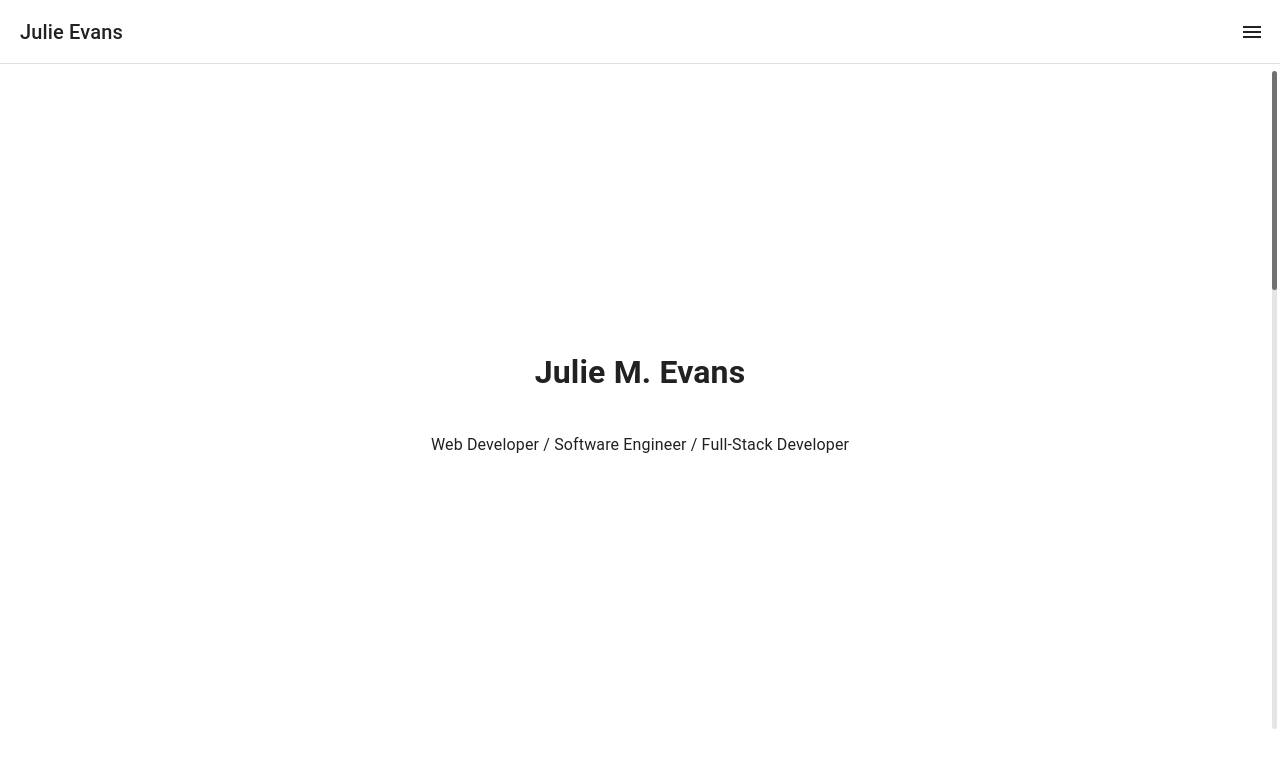
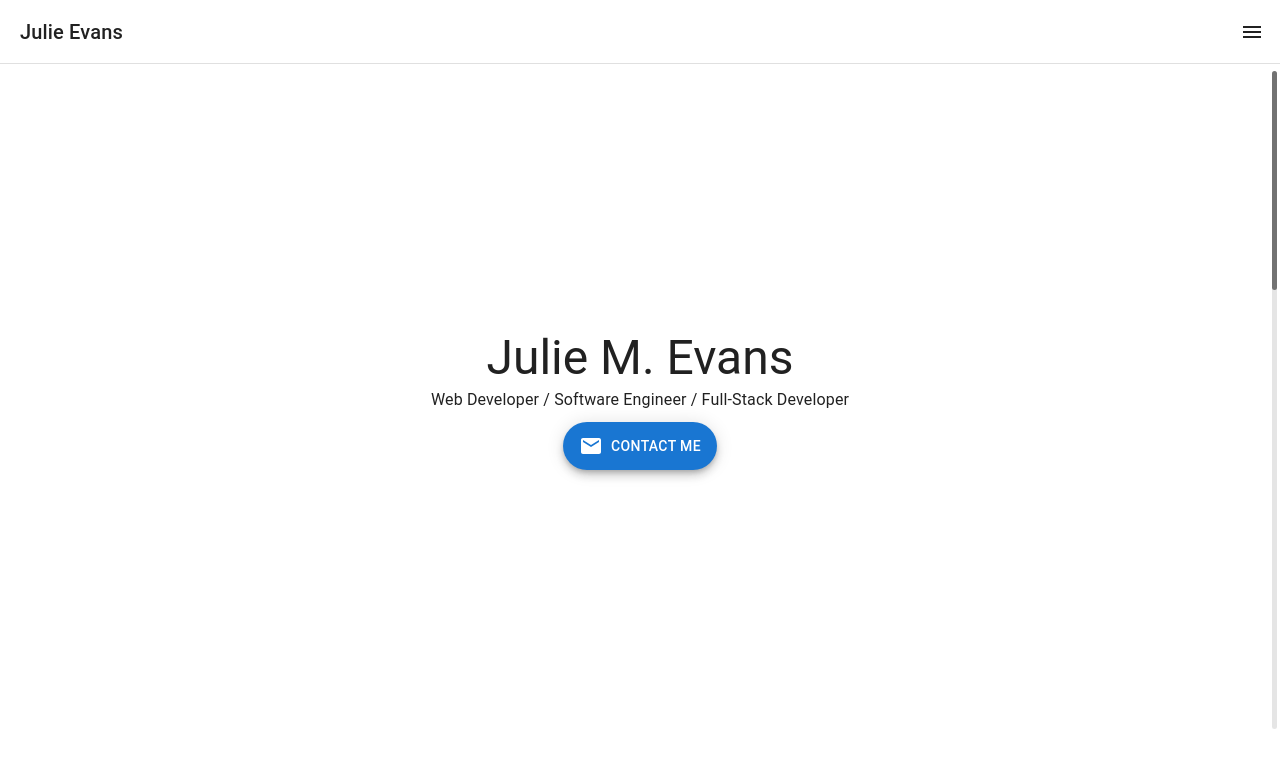
Before and after one commit to mailauki/portfolio-v1, a React (Create React App) app: page / in a window 1280 px wide. Shown: the top 768 px of the page. Built offline with nearby package versions, Linux system fonts and the light colour scheme.

Commit message:
Added buttons to Home

```diff
--- a/src/components/Contact.js
+++ b/src/components/Contact.js
@@ -1,4 +1,4 @@
-import { List, ListItem, ListItemIcon, ListItemText, Typography, Divider, Link } from '@mui/material';
+import { List, ListItem, ListItemIcon, ListItemText, Typography, Divider, Link as Anchor } from '@mui/material';
 import EmailIcon from '@mui/icons-material/Email';
 import PhoneIphoneIcon from '@mui/icons-material/PhoneIphone';
 import HouseIcon from '@mui/icons-material/House';
@@ -22,14 +22,14 @@ function Contact() {
         <ListItemText
           primary="Email"
           secondary={
-            <Link
+            <Anchor
               href="mailto:juliemevans17@gmail.com"
               target="_blank"
               color="inherit"
               underline="hover"
             >
               juliemevans17@gmail.com
-            </Link>
+            </Anchor>
           }
         />
       </ListItem>
@@ -40,14 +40,14 @@ function Contact() {
         <ListItemText
           primary="Phone"
           secondary={
-            <Link
+            <Anchor
               href="tel:7134470724"
               target="_blank"
               color="inherit"
               underline="hover"
             >
               (713) 447 - 0724
-            </Link>
+            </Anchor>
           }
         />
       </ListItem>
@@ -67,14 +67,14 @@ function Contact() {
         <ListItemText
           primary="LinkedIn"
           secondary={
-            <Link
+            <Anchor
               href="https://linkedin.com/in/julie-evans-38144180"
               target="_blank"
               color="inherit"
               underline="hover"
             >
               https://linkedin.com/in/julie-evans-38144180
-            </Link>
+            </Anchor>
           }
         />
       </ListItem>
@@ -85,14 +85,14 @@ function Contact() {
         <ListItemText
           primary="GitHub"
           secondary={
-            <Link
+            <Anchor
               href="https://github.com/mailauki"
               target="_blank"
               color="inherit"
               underline="hover"
             >
               https://github.com/mailauki
-            </Link>
+            </Anchor>
           }
         />
       </ListItem>
@@ -103,14 +103,14 @@ function Contact() {
         <ListItemText
           primary="Blog"
           secondary={
-            <Link
+            <Anchor
               href="https://dev.to/mailauki"
               target="_blank"
               color="inherit"
               underline="hover"
             >
               https://dev.to/mailauki
-            </Link>
+            </Anchor>
           }
         />
       </ListItem>
--- a/src/components/Menu.js
+++ b/src/components/Menu.js
@@ -1,4 +1,3 @@
-import { useState } from 'react';
 import { NavLink, useLocation } from 'react-router-dom';
 import { styled } from '@mui/material/styles';
 import { List, ListItem, ListItemButton, ListItemIcon, ListItemText, Drawer, IconButton, Button, ButtonGroup, Divider, Switch, Link as Anchor } from '@mui/material';
@@ -142,21 +141,21 @@ function Menu({ open, handleDrawerClose, darkMode, handleDarkMode }) {
           <ButtonGroup variant="text">
             <Button
               component={Anchor}
-              href="https://dev.to/mailauki"
+              href="mailto:juliemevans17@gmail.com"
               target="_blank"
             >
               <EmailIcon />
             </Button>
             <Button
               component={Anchor}
-              href="https://dev.to/mailauki"
+              href="https://linkedin.com/in/julie-evans-38144180"
               target="_blank"
             >
               <LinkedInIcon />
             </Button>
             <Button
               component={Anchor}
-              href="https://dev.to/mailauki"
+              href="https://github.com/mailauki"
             >
               <GitHubIcon />
             </Button>
--- a/src/pages/Home.js
+++ b/src/pages/Home.js
@@ -1,3 +1,6 @@
+import { Link } from 'react-router-dom';
+import { Typography, Fab, Button, Link as Anchor } from '@mui/material';
+import EmailIcon from '@mui/icons-material/Email';
 import { Swiper, SwiperSlide } from 'swiper/react';
 import 'swiper/css';
 import "swiper/css/scrollbar";
@@ -14,20 +17,36 @@ function Home() {
         mousewheel={true}
         modules={[Scrollbar, Mousewheel]}
       >
-        <SwiperSlide onClick={() => console.log("click")}>
+        <SwiperSlide>
           <div className="Slide">
-            <h1>Julie M. Evans</h1>
-            <p>Web Developer / Software Engineer / Full-Stack Developer</p>
+            <Typography variant="h3">Julie M. Evans</Typography>
+            <Typography variant="subtitle1">Web Developer / Software Engineer / Full-Stack Developer</Typography>
+            <Fab
+              variant="extended"
+              color="primary"
+              aria-label="contact-me"
+              sx={{ mt: 1 }}
+              component={Anchor}
+              href="mailto:juliemevans17@gmail.com"
+              target="_blank"
+            >
+              <EmailIcon sx={{ mr: 1 }} />
+              Contact Me
+            </Fab>
           </div>
         </SwiperSlide>
-        <SwiperSlide onClick={() => console.log("click")}>
+        <SwiperSlide>
           <div className="Slide">
-            <h1>About Me</h1>
+            <Typography variant="h3">Projects</Typography>
+            <Typography variant="subtitle1">Some of my most recent Projects that I've made.</Typography>
+            <Button component={Link} to="/projects">See More</Button>
           </div>
         </SwiperSlide>
-        <SwiperSlide onClick={() => console.log("click")}>
+        <SwiperSlide>
           <div className="Slide">
-            <h1>Projects</h1>
+            <Typography variant="h3">About Me</Typography>
+            <Typography variant="subtitle1">New to Tech, but excited for more.</Typography>
+            <Button component={Link} to="/about-me">Learn More</Button>
           </div>
         </SwiperSlide>
       </Swiper>
```
